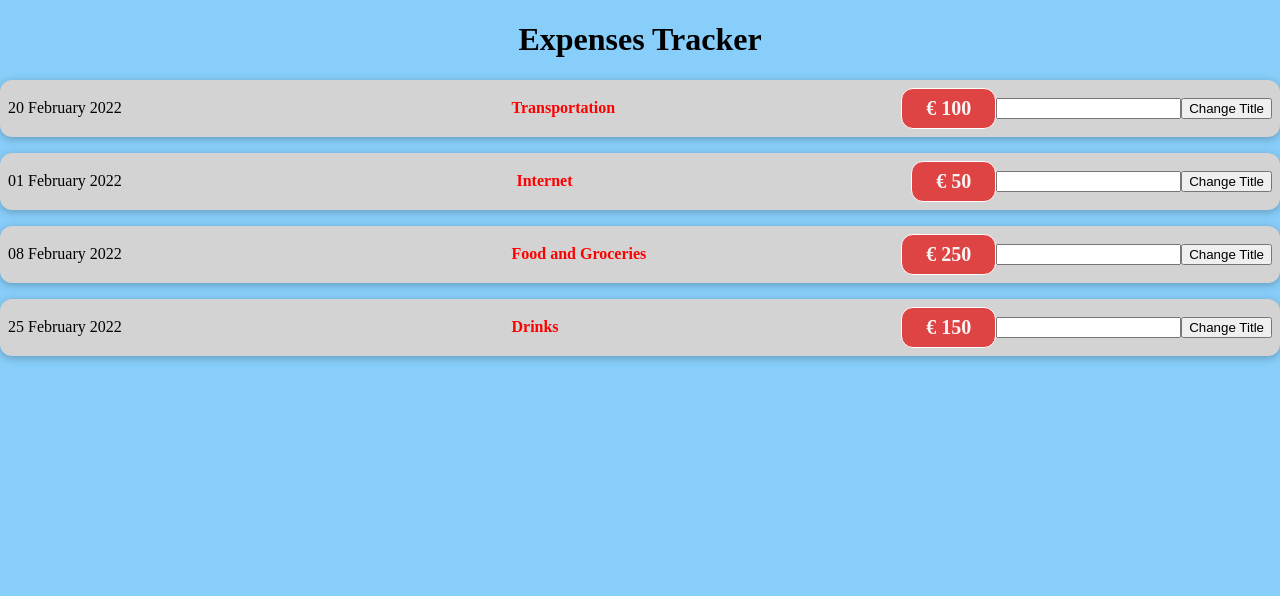
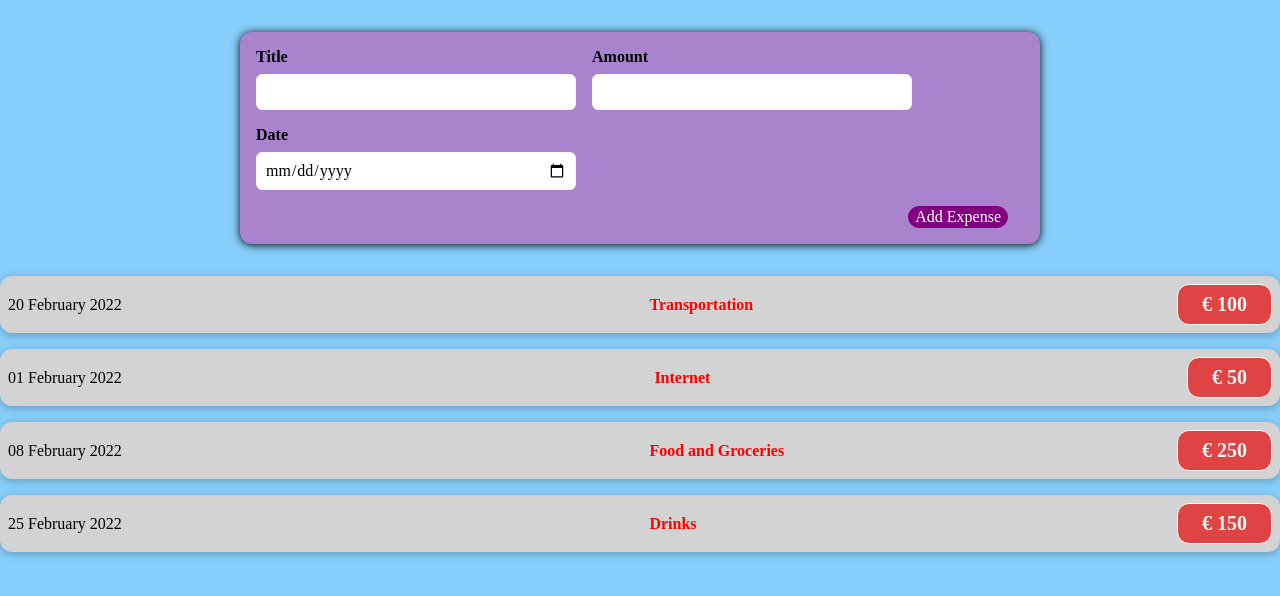
Before and after one commit to sumancoding/Expense-Tracker, a React (Create React App) app: page / in a window 1280 px wide. Shown: the top 596 px of the page. Built offline with nearby package versions, Linux system fonts and the light colour scheme.

Commit message:
Updating features

```diff
--- a/src/App.js
+++ b/src/App.js
@@ -1,4 +1,5 @@
 import Expenses from "./components/Expenses";
+import NewExpense from "./NewExpense/NewExpense";
 
 function App() {
   let expenses = [
@@ -29,7 +30,7 @@ function App() {
   ];
   return (
     <div>
-      <h1> Expenses Tracker </h1>
+      <NewExpense />
       <Expenses item={expenses} />
     </div>
   );
--- /dev/null
+++ b/src/NewExpense/ExpenseForm.css
@@ -0,0 +1,25 @@
+.new-expense_controls {
+  display: flex;
+  flex-wrap: wrap;
+  gap: 1rem;
+  margin-bottom: 1rem;
+  text-align: left;
+}
+
+.new-expense_control label {
+  font-weight: bold;
+  margin-bottom: 0.5rem;
+  display: block;
+}
+
+.new-expense_control input {
+  font: inherit;
+  padding: 0.5rem;
+  border-radius: 6px;
+  border: 1px solid whitesmoke;
+  width: 20rem;
+  max-width: 100%;
+}
+.new-expense_actions {
+  text-align: right;
+}
--- /dev/null
+++ b/src/NewExpense/ExpenseForm.js
@@ -0,0 +1,28 @@
+import React from "react";
+import "./ExpenseForm.css";
+
+function ExpenseForm() {
+  return (
+    <form action="">
+      <div className="new-expense_controls">
+        <div className="new-expense_control">
+          <label htmlFor=""> Title </label>
+          <input type="text" />
+        </div>
+        <div className="new-expense_control">
+          <label htmlFor=""> Amount </label>
+          <input type="numbers" min="0.01" step="0.01" />
+        </div>
+        <div className="new-expense_control">
+          <label htmlFor="">Date </label>
+          <input type="date" />
+        </div>
+      </div>
+      <div className="new-expense_actions">
+        <button type="submit">Add Expense </button>
+      </div>
+    </form>
+  );
+}
+
+export default ExpenseForm;
--- /dev/null
+++ b/src/NewExpense/NewExpense.css
@@ -0,0 +1,36 @@
+.new-expense {
+  background-color: rgb(170, 131, 206);
+  padding: 1rem;
+  margin: 2rem auto;
+  width: 50rem;
+  max-width: 95%;
+  border-radius: 12px;
+  text-align: center;
+  box-shadow: 0 1px 8px black;
+}
+
+.new-expense button {
+  font: inherit;
+  cursor: pointer;
+  padding: 1rem, 2rem;
+  border: 1px solid purple;
+  background-color: purple;
+  color: white;
+  border-radius: 12px;
+  margin-right: 1rem;
+}
+
+.new-expense button:hover,
+.new-expense button:active {
+  background-color: rebeccapurple;
+  border-color: rebeccapurple;
+}
+
+.new-expense button.alternative {
+  color: purple;
+  border-color: transparent;
+  background-color: transparent;
+}
+.new-expense button.alternative:hover .new-expense button.alternative:active {
+  background-color: pink;
+}
--- /dev/null
+++ b/src/NewExpense/NewExpense.js
@@ -0,0 +1,13 @@
+import React from "react";
+import "./NewExpense.css";
+import ExpenseForm from "./ExpenseForm";
+
+function NewExpense() {
+  return (
+    <div className="new-expense">
+      <ExpenseForm />
+    </div>
+  );
+}
+
+export default NewExpense;
--- a/src/components/ExpenseItem.js
+++ b/src/components/ExpenseItem.js
@@ -1,30 +1,16 @@
 import "./ExpenseItem.css";
-import React, { useState } from "react";
+import React from "react";
 import ExpenseDate from "./ExpenseDate";
 
 function ExpenseItem(props) {
-  const [newTitle, setNewTitle] = useState("");
-  const [title, setTitle] = useState(props.title);
-  const handleChange = () => {
-    setTitle(newTitle);
-  };
-
   return (
     <div className="expense-item">
       <div>
         <ExpenseDate date={props.date} />
       </div>
       <div className="expense-item1"> </div>
-      <h2> {title}</h2>
+      <h2> {props.title}</h2>
       <div className="expense-item2">€ {props.amount}</div>
-      <input
-        type="text"
-        value={newTitle}
-        onChange={(e) => {
-          setNewTitle(e.target.value);
-        }}
-      />
-      <button onClick={handleChange}> Change Title </button>
     </div>
   );
 }
```
